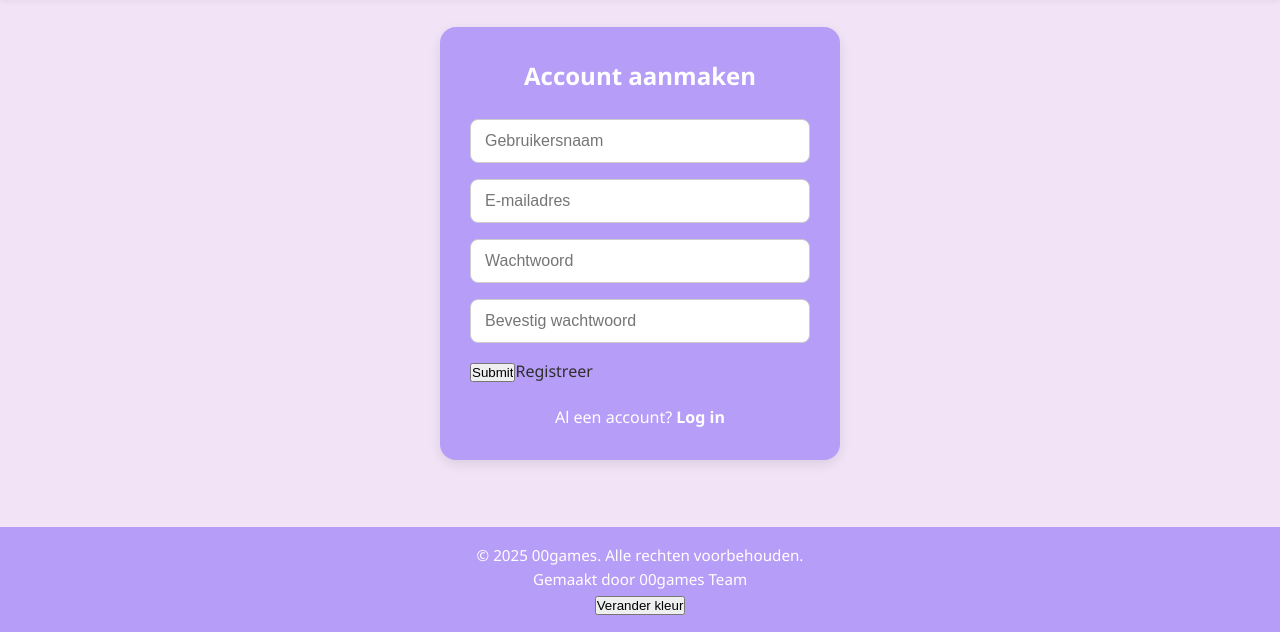
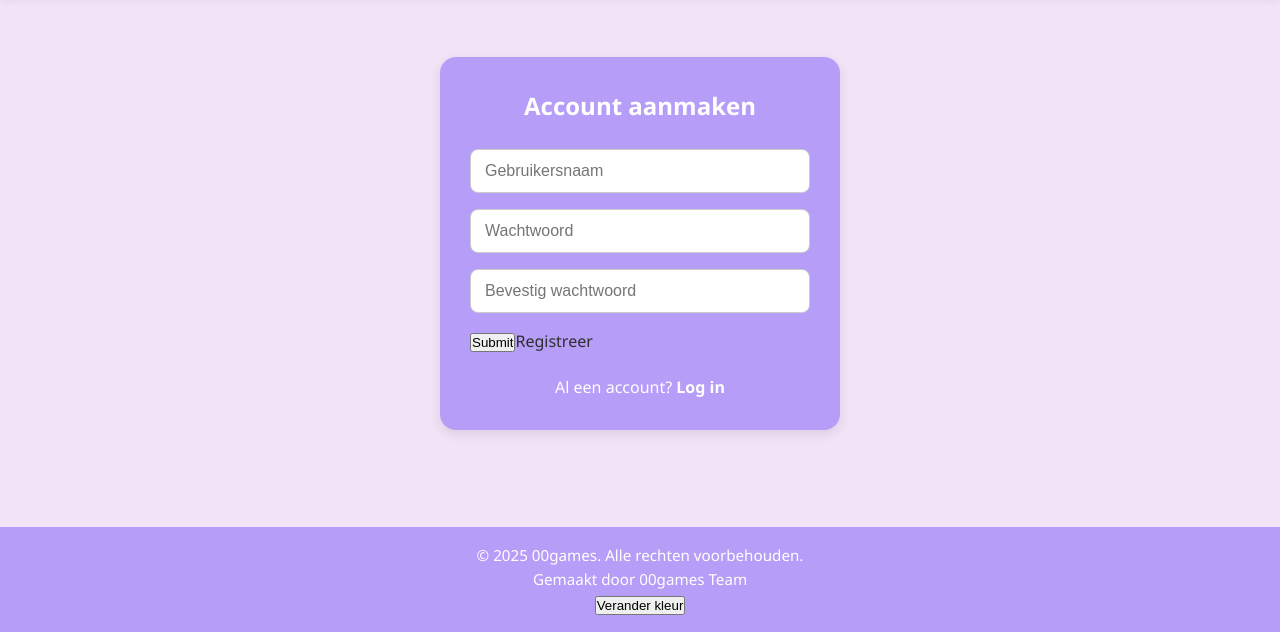
Before and after one commit to Pixel-Playground-LO4E-SWD3-2025/AcademicComback-Groep-3, a PHP site: page /sign.php in a window 1280 px wide. Shown: the part 168-800 px from the top of the page. Run offline with PHP 8.4, Linux system fonts and the light colour scheme.

Commit message:
geen idee tbh?
meneer ben oprecht effe vergteten wat dit is maar ik heb vertroiuwe in mezlef.,

```diff
--- a/php/highscores.php
+++ b/php/highscores.php
@@ -13,7 +13,7 @@
   try {
     if($result = $conn->query($sql)){
       while ($row = $result->fetch_row()){
-        echo $row[0]." - ".$row[1]."-".$row[2]. "<br>";
+        echo $row[0]." - ".$row[1]."-". "<br>";
       }
     }
   }catch (Exception $e){
--- a/php/sign.php
+++ b/php/sign.php
@@ -38,23 +38,23 @@ try{
       <section class="input-wrapper">
         <input type="text" name="gebruikersnaam" placeholder="Gebruikersnaam" required />
       </section>
+<!--
+      <section class="input-wrapper">
+        <input type="email" name="email" placeholder="E-mailadres" required />
+      </section> -->
 
       <section class="input-wrapper">
-        <input type="email" name="email" placeholder="E-mailadres" required />
+        <input type="password" name="wachtwoord" placeholder="Wachtwoord" required />
       </section>
 
       <section class="input-wrapper">
-        <input type="wachtwoord" name="wachtwoord" placeholder="Wachtwoord" required />
-      </section>
-
-      <section class="input-wrapper">
-        <input type="wachtwoord" name="confirm_password" placeholder="Bevestig wachtwoord" required />
+        <input type="password" name="confirm_password" placeholder="Bevestig wachtwoord" required />
       </section>
 
       <input type="submit" name="submit">Registreer</input>
 
       <section class="register-link">
-        <p>Al een account? <a href="/login">Log in</a></p>
+        <p>Al een account? <a href="login.php">Log in</a></p>
       </section>
     </form>
   </article>
```
